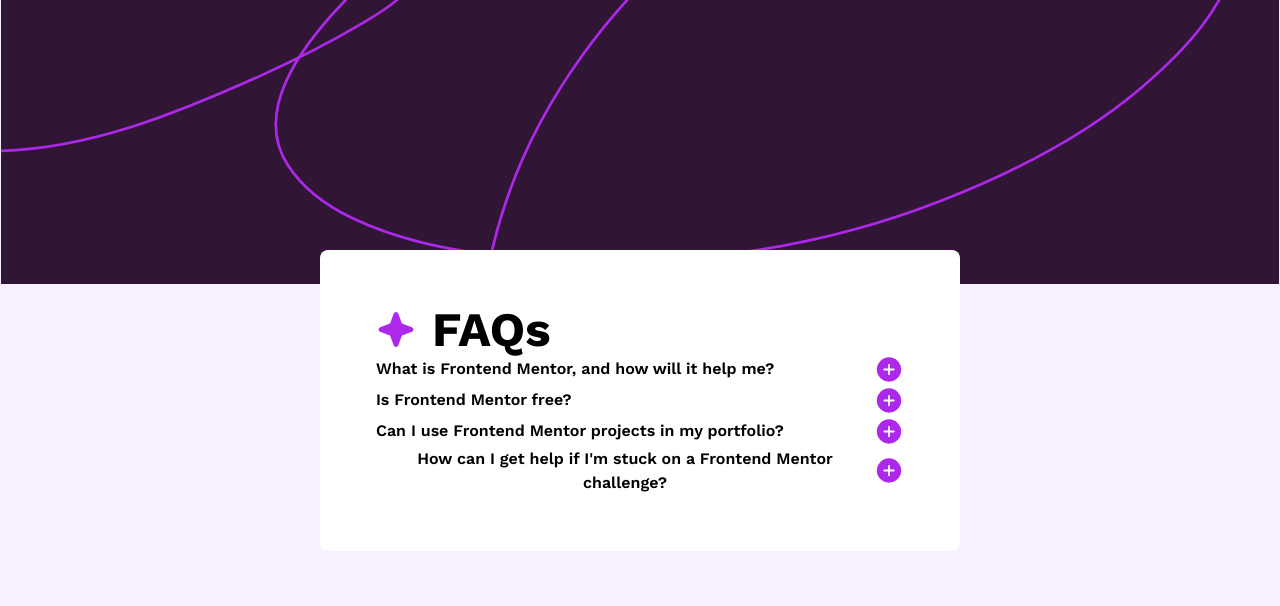
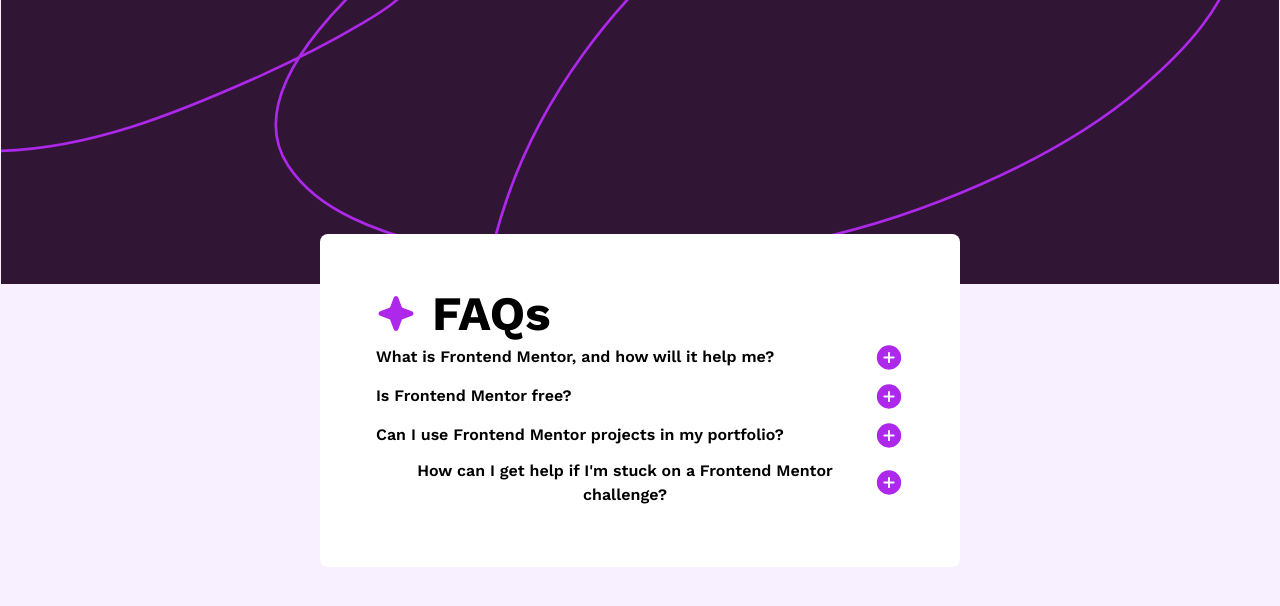
Before and after one commit to dantheuri17/frontendmentor-faq-accordian-solution, a React (Vite) app: page / in a window 1280 px wide. Shown: the top 606 px of the page. Built offline with nearby package versions, Linux system fonts and the light colour scheme.

Commit message:
added some padding to buttons

```diff
--- a/src/components/Accordian.tsx
+++ b/src/components/Accordian.tsx
@@ -15,7 +15,7 @@
 		<>
 			<div className="overflow-clip accordian-item">
 				<button
-					className="flex items-center justify-between w-full font-work-sans-semi-bold"
+					className="flex items-center justify-between w-full py-1 font-work-sans-semi-bold"
 					onClick={() => setAccordianOpen(!accordianOpen)}
 				>
 					{question}
```
